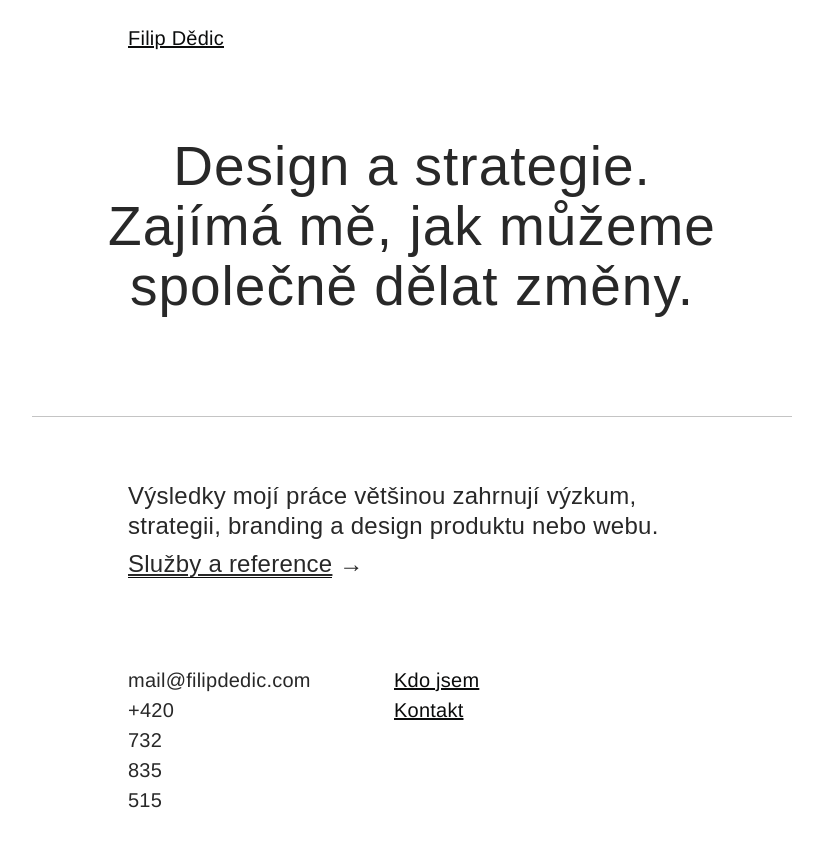
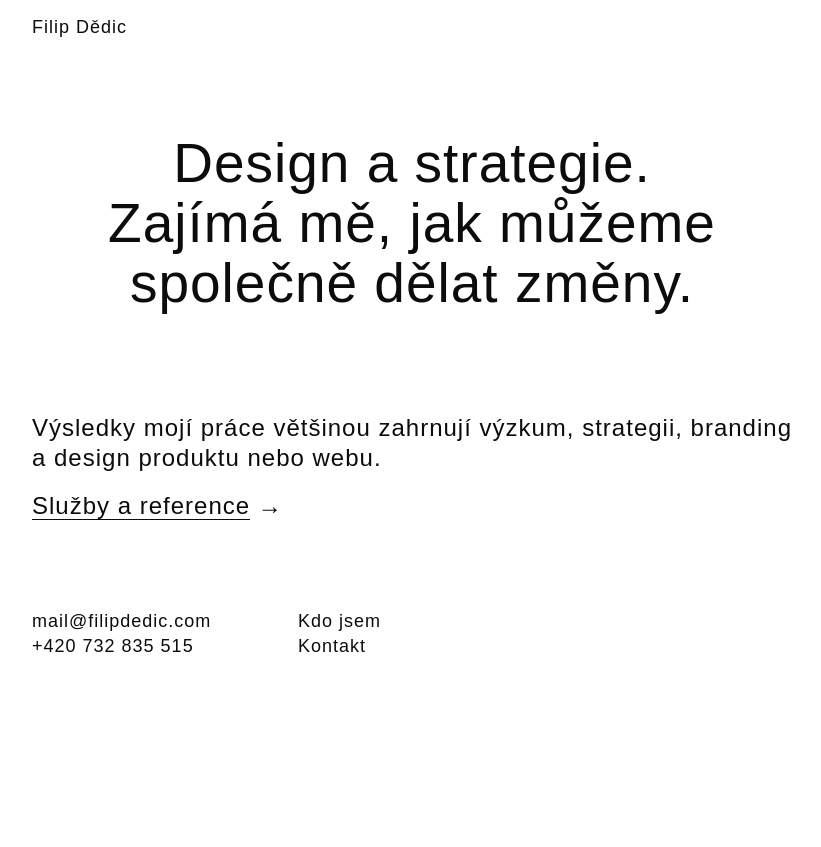
Before and after one commit to fdedic/fdedic.github.io, a Jekyll site: the page built from index.md, in a window 1280 px wide. Shown: the top 847 px of the page, without its empty margins (228-1049 px from the left). Built offline with Jekyll 4.4.1, drawn with Linux system fonts in a browser that asks for light colours; nearby versions of some CDN libraries; some web fonts are replaced.

Commit message:
Update head.html

```diff
--- a/_includes/head.html
+++ b/_includes/head.html
@@ -10,7 +10,6 @@
 <!-- CSS
 –––––––––––––––––––––––––––––––––––––––––––––––––– -->
 <link rel="stylesheet" href="https://fdedic.github.io/assets/css/base.css">
-<link rel="stylesheet" href="https://fdedic.github.io/assets/css/style.css">
 
 <link rel="icon" href="/assets/images/favicon.png" />
 
```
